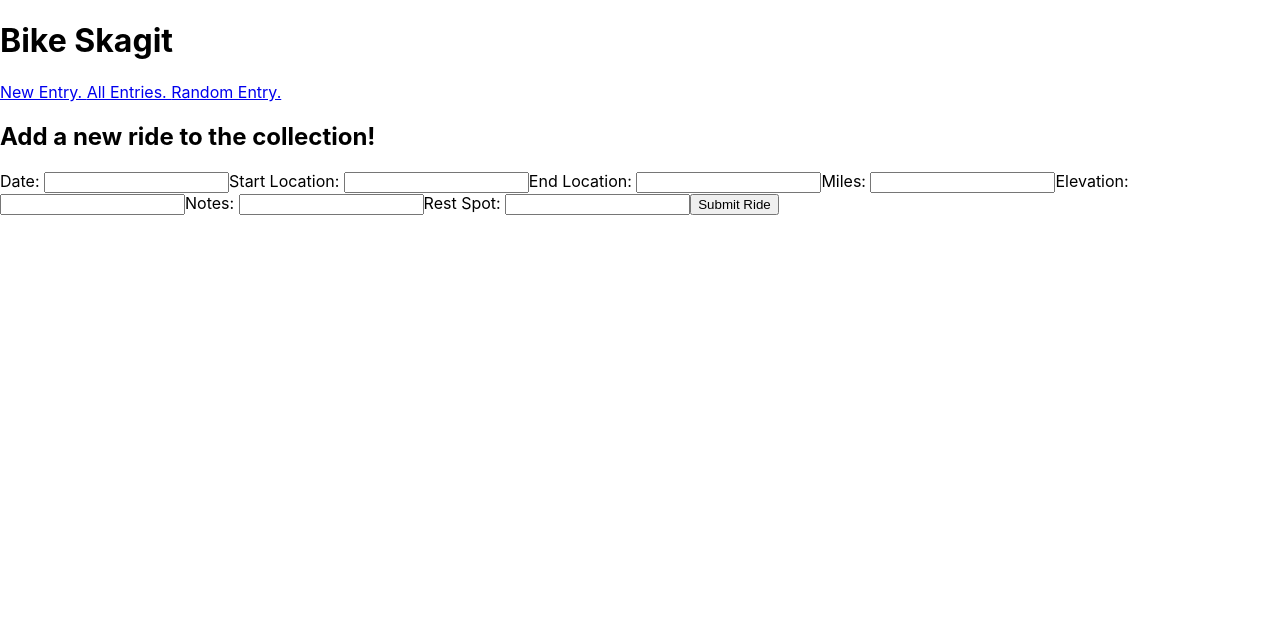
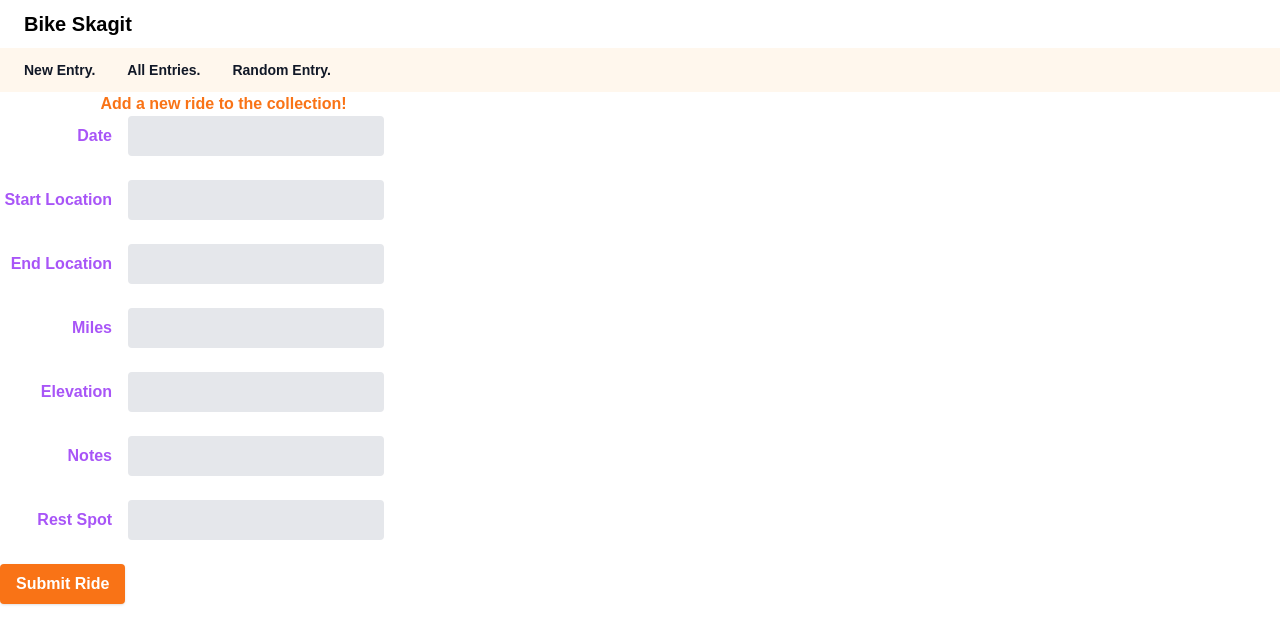
Before and after one commit to Winslowly/bikeskagit-frontend, a React (Create React App) app in the folder bikeskagitreact/: page / in a window 1280 px wide. Shown: the top 644 px of the page. Built offline with nearby package versions, Linux system fonts and the light colour scheme.

Commit message:
Tailwind implemented, submit and delete

```diff
--- a/bikeskagitreact/package.json
+++ b/bikeskagitreact/package.json
@@ -38,6 +38,8 @@
     ]
   },
   "devDependencies": {
+    "autoprefixer": "^10.4.13",
+    "postcss": "^8.4.21",
     "tailwindcss": "^3.2.4"
   }
 }
--- /dev/null
+++ b/bikeskagitreact/postcss.config.js
@@ -0,0 +1,6 @@
+module.exports = {
+  plugins: {
+    tailwindcss: {},
+    autoprefixer: {},
+  },
+}
--- a/bikeskagitreact/src/App.js
+++ b/bikeskagitreact/src/App.js
@@ -11,15 +11,38 @@ const App = () => {
     <Router>
 
       <div className='navbar'>
+        <nav class="bg-white border-gray-200 dark:bg-gray-900">
+          <div class="flex flex-wrap justify-between items-center mx-auto max-w-screen-xl px-4 md:px-6 py-2.5">
+            <span class="self-center text-xl font-semibold whitespace-nowrap dark:text-white">Bike Skagit</span>
+          </div>
+        </nav>
+      </div>
 
-        <h1>Bike Skagit</h1>
+  <nav class="bg-orange-50 dark:bg-gray-700">
+    <div class="max-w-screen-xl px-4 py-3 mx-auto md:px-6">
+        <div class="flex items-center">
+            <ul class="flex flex-row mt-0 mr-6 space-x-8 text-sm font-medium">
+                <li>
+                    <Link to="/" class="text-gray-900 dark:text-white hover:underline font-bold" aria-current="page">New Entry.</Link>
+                </li>
+                <li>
+                    <Link to="/AllEntry" class="text-gray-900 dark:text-white hover:underline font-bold">All Entries.</Link>
+                </li>
+                <li>
+                    <Link to="/Random" class="text-gray-900 dark:text-white hover:underline font-bold"> Random Entry.</Link>
+                </li>
+            </ul>
+        </div>
+    </div>
+  </nav>
 
-        <div className='navlinks'>
-          <Link to="/"> New Entry. </Link>
-          <Link to="/AllEntry"> All Entries. </Link>
-          <Link to="/Random">  Random Entry. </Link>
-        </div>
-      </div>
+            {/* <div className='navlinks'>
+              <Link to="/"> New Entry. </Link>
+              <Link to="/AllEntry"> All Entries. </Link>
+              <Link to="/Random">  Random Entry. </Link>
+            </div>
+
+      </div> */}
 
 
       <Routes>
--- a/bikeskagitreact/src/components/NewEntry.jsx
+++ b/bikeskagitreact/src/components/NewEntry.jsx
@@ -47,33 +47,103 @@ const NewEntry = () => {
 
 
     return (
+        <>
+
+        <div className="md:w-1/3">
+                    <label className="block text-orange-500 font-bold md:text-right mb-1 md:mb-0 pr-20" for="inline-full-name">
+                    Add a new ride to the collection!
+                    </label>
+                </div>
+
     <form className= "create" onSubmit={handleSubmit}>
-        <h2> Add a new ride to the collection!</h2>
-        <label>Date: </label>
-        <input type="text" onChange={(e) => setDate(e.target.value)} value={date}/>
 
-        <label>Start Location:  </label>
-        <input type="text" onChange={(e) => setStartLoc(e.target.value)} value={startloc}/>
+        <div className="w-full max-w-sm">
 
-        <label>End Location: </label>
-        <input type="text" onChange={(e) => setEndLoc(e.target.value)} value={endloc}/>
+            <div className="md:flex md:items-center mb-6">
+                <div className="md:w-1/3">
+                    <label className="block text-purple-500 font-bold md:text-right mb-1 md:mb-0 pr-4" for="inline-full-name">
+                    Date
+                    </label>
+                </div>
+                <div className="md:w-2/3">
+                    <input className="bg-gray-200 appearance-none border-2 border-gray-200 rounded w-full py-2 px-4 text-gray-700 leading-tight focus:outline-none focus:bg-white focus:border-purple-500" id="inline-full-name" type="text" onChange={(e) => setDate(e.target.value)} value={date}/>
+                </div>
+            </div>
 
-        <label>Miles: </label>
-        <input type="text" onChange={(e) => setMileage(e.target.value)} value={mileage}/>
+            <div className="md:flex md:items-center mb-6">
+                <div className="md:w-1/3">
+                    <label className="block text-purple-500 font-bold md:text-right mb-1 md:mb-0 pr-4" for="inline-full-name">
+                    Start Location
+                    </label>
+                </div>
+                <div className="md:w-2/3">
+                    <input className="bg-gray-200 appearance-none border-2 border-gray-200 rounded w-full py-2 px-4 text-gray-700 leading-tight focus:outline-none focus:bg-white focus:border-purple-500" id="inline-full-name" type="text" onChange={(e) => setStartLoc(e.target.value)} value={startloc}/>
+                </div>
+            </div>
 
-        <label>Elevation:  </label>
-        <input type="text" onChange={(e) => setElevation(e.target.value)} value={elevation}/>
+            <div className="md:flex md:items-center mb-6">
+                <div className="md:w-1/3">
+                    <label className="block text-purple-500 font-bold md:text-right mb-1 md:mb-0 pr-4" for="inline-full-name">
+                    End Location
+                    </label>
+                </div>
+                <div className="md:w-2/3">
+                    <input className="bg-gray-200 appearance-none border-2 border-gray-200 rounded w-full py-2 px-4 text-gray-700 leading-tight focus:outline-none focus:bg-white focus:border-purple-500" id="inline-full-name" type="text" onChange={(e) => setEndLoc(e.target.value)} value={endloc}/>
+                </div>
+            </div>
 
-        <label>Notes: </label>
-        <input type="text" onChange={(e) => setNotes(e.target.value)} value={notes}/>
+            <div className="md:flex md:items-center mb-6">
+                <div className="md:w-1/3">
+                    <label className="block text-purple-500 font-bold md:text-right mb-1 md:mb-0 pr-4" for="inline-full-name">
+                    Miles
+                    </label>
+                </div>
+                <div className="md:w-2/3">
+                    <input className="bg-gray-200 appearance-none border-2 border-gray-200 rounded w-full py-2 px-4 text-gray-700 leading-tight focus:outline-none focus:bg-white focus:border-purple-500" id="inline-full-name" type="text" onChange={(e) => setMileage(e.target.value)} value={mileage}/>
+                </div>
+            </div>
 
-        <label>Rest Spot:  </label>
-        <input type="text" onChange={(e) => setRestPin(e.target.value)} value={restpin}/>
+            <div className="md:flex md:items-center mb-6">
+                <div className="md:w-1/3">
+                    <label className="block text-purple-500 font-bold md:text-right mb-1 md:mb-0 pr-4" for="inline-full-name">
+                    Elevation
+                    </label>
+                </div>
+                <div className="md:w-2/3">
+                    <input className="bg-gray-200 appearance-none border-2 border-gray-200 rounded w-full py-2 px-4 text-gray-700 leading-tight focus:outline-none focus:bg-white focus:border-purple-500" id="inline-full-name" type="text" onChange={(e) => setElevation(e.target.value)} value={elevation}/>
+                </div>
+            </div>
 
-        <button>Submit Ride</button>
+            <div className="md:flex md:items-center mb-6">
+                <div className="md:w-1/3">
+                    <label className="block text-purple-500 font-bold md:text-right mb-1 md:mb-0 pr-4" for="inline-full-name">
+                    Notes
+                    </label>
+                </div>
+                <div className="md:w-2/3">
+                    <input className="bg-gray-200 appearance-none border-2 border-gray-200 rounded w-full py-2 px-4 text-gray-700 leading-tight focus:outline-none focus:bg-white focus:border-purple-500" id="inline-full-name" type="text" onChange={(e) => setNotes(e.target.value)} value={notes}/>
+                </div>
+            </div>
+
+            <div className="md:flex md:items-center mb-6">
+                <div className="md:w-1/3">
+                    <label className="block text-purple-500 font-bold md:text-right mb-1 md:mb-0 pr-4" for="inline-full-name">
+                    Rest Spot
+                    </label>
+                </div>
+                <div className="md:w-2/3">
+                    <input className="bg-gray-200 appearance-none border-2 border-gray-200 rounded w-full py-2 px-4 text-gray-700 leading-tight focus:outline-none focus:bg-white focus:border-purple-500" id="inline-full-name" type="text" onChange={(e) => setRestPin(e.target.value)} value={restpin}/>
+                </div>
+            </div>
+
+        </div>
+
+        <button className="shadow bg-orange-500 hover:bg-purple-400 focus:shadow-outline focus:outline-none text-white font-bold py-2 px-4 rounded">Submit Ride</button>
+
         {error && <div className="error">{error}</div>}
 
     </form>
+    </>
 )
 }
 
--- a/bikeskagitreact/src/components/RideDetails.jsx
+++ b/bikeskagitreact/src/components/RideDetails.jsx
@@ -18,15 +18,15 @@ const RideDetails = ({ ride }) => {
 
 
     return (
-        <div className="ride-details">
-                    <p >Date: {ride.date}</p>
-                    <p >Start Location: {ride.startloc}</p>
-                    <p >End Location: {ride.endloc}</p>
-                    <p >Miles (one way): {ride.mileage}</p>
-                    <p >Elevation (ft): {ride.elevation}</p>
-                    <p >Notes: {ride.notes}</p>
-                    <p >Rest Location (lat/lon): {ride.restpin}</p>
-                    <button onClick={handleClick}>delete</button>
+        <div className="block max-w-sm p-6 bg-white border border-gray-200 rounded-lg shadow hover:bg-gray-100 dark:bg-gray-800 dark:border-gray-700 dark:hover:bg-gray-700">
+                    <p className="font-semibold text-gray-700 dark:text-gray-400">Date: <span className="font-normal text-gray-700 dark:text-gray-400">{ride.date}</span></p>
+                    <p className="font-semibold text-gray-700 dark:text-gray-400">Start Location: <span className="font-normal text-gray-700 dark:text-gray-400">{ride.startloc}</span></p>
+                    <p className="font-semibold text-gray-700 dark:text-gray-400">End Location: <span className="font-normal text-gray-700 dark:text-gray-400">{ride.endloc}</span></p>
+                    <p className="font-semibold text-gray-700 dark:text-gray-400">Miles (one way): <span className="font-normal text-gray-700 dark:text-gray-400">{ride.mileage}</span></p>
+                    <p className="font-semibold text-gray-700 dark:text-gray-400">Elevation (ft): <span className="font-normal text-gray-700 dark:text-gray-400">{ride.elevation}</span></p>
+                    <p className="font-semibold text-gray-700 dark:text-gray-400">Notes: <span className="font-normal text-gray-700 dark:text-gray-400">{ride.notes}</span></p>
+                    <p className="font-semibold text-gray-700 dark:text-gray-400">Rest Location (lat/lon): <span className="font-normal text-gray-700 dark:text-gray-400">{ride.restpin}</span></p>
+                    <button onClick={handleClick} className="shadow bg-orange-500 hover:bg-purple-400 focus:shadow-outline focus:outline-none text-white font-bold py-2 px-4 rounded" type="button">delete</button>
         </div>
     )
 }
--- a/bikeskagitreact/src/components/ViewRandom.jsx
+++ b/bikeskagitreact/src/components/ViewRandom.jsx
@@ -2,10 +2,12 @@ import React from "react";
 
 function Random() {
     return (
+        <>
         <div>
-            <button> Randomly Select a Ride </button>
+            <button className="shadow bg-orange-500 hover:bg-purple-400 focus:shadow-outline focus:outline-none text-white font-bold py-2 px-4 rounded" type="button"> Randomly Select a Ride </button>
         </div>
-
+        <p>Will render one randomly selected ride from the entries currently in database.</p>
+        </>
     );
 }
 
--- a/bikeskagitreact/src/index.css
+++ b/bikeskagitreact/src/index.css
@@ -1,13 +1,3 @@
-body {
-  margin: 0;
-  font-family: -apple-system, BlinkMacSystemFont, 'Segoe UI', 'Roboto', 'Oxygen',
-    'Ubuntu', 'Cantarell', 'Fira Sans', 'Droid Sans', 'Helvetica Neue',
-    sans-serif;
-  -webkit-font-smoothing: antialiased;
-  -moz-osx-font-smoothing: grayscale;
-}
-
-code {
-  font-family: source-code-pro, Menlo, Monaco, Consolas, 'Courier New',
-    monospace;
-}
+@tailwind base;
+@tailwind components;
+@tailwind utilities;
--- a/bikeskagitreact/tailwind.config.js
+++ b/bikeskagitreact/tailwind.config.js
@@ -1,7 +1,13 @@
 /** @type {import('tailwindcss').Config} */
+
 module.exports = {
   content: [
     "./src/**/*.{js,jsx,ts,tsx}",
+    // "./src/components/NewEntry.jsx",
+    // "./src/components/RideDetails.jsx",
+    // "./src/components/ViewRandom.jsx",
+    // "./src/App.js",
+
   ],
   theme: {
     extend: {},
```
Also changed, not shown: 1 other file (tests, documents, lock files or other folders).
